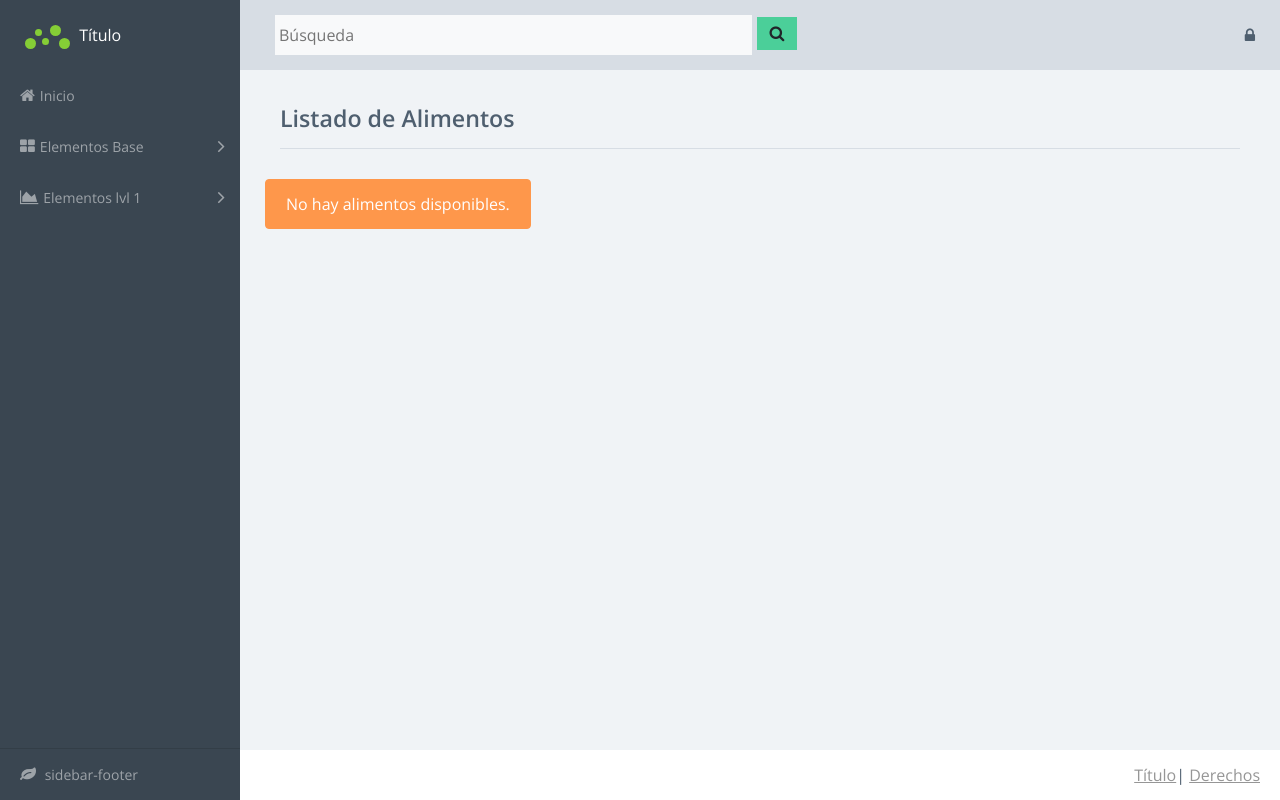
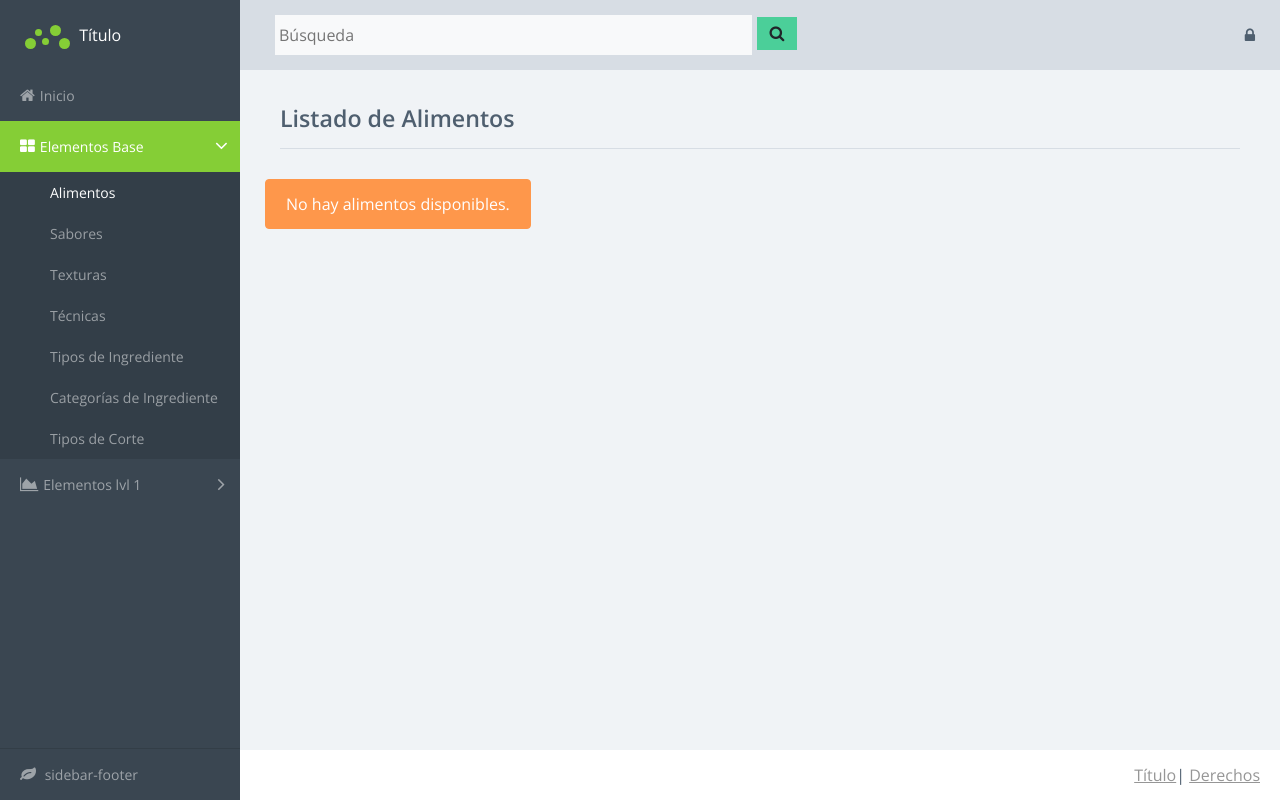
Before and after one commit to mnolae/mcComida, a Django app: page /e/alimentos in a window 1280 px wide. Run offline with Django 3.2, Linux system fonts and the light colour scheme; data that the repository does not hold is empty; some libraries are stand-ins or nearby versions.

Commit message:
Added active and open class in sidebar

```diff
--- a/recetas/templates/recetas/lista_ingredientes.html
+++ b/recetas/templates/recetas/lista_ingredientes.html
@@ -5,7 +5,7 @@
 {% block titulo%}
     Listado de Ingredientes
     {% if user.is_authenticated %}
-    <button class="btn btn-primary btn-sm float-right mb-2" data-toggle="modal" data-target="#Modal" onclick="urlModal('{% url 'elemento_nuevo' url=elemento_entidad %}', 'Nuevo Elemento')" class="top-menu"><i class="fa fa-plus-square"></i>Añadir {{ entidad }}</button>
+    <button class="btn btn-primary btn-sm float-right mb-2" data-toggle="modal" data-target="#Modal" onclick="urlModal('{% url 'elemento_nuevo' url=elemento_entidad %}', 'Nuevo Elemento')" class="top-menu"><i class="fa fa-plus-square"></i> Añadir {{ entidad }}</button>
     {% endif %}
 {% endblock %}
 
--- a/recetas/templates/recetas/sidebar.html
+++ b/recetas/templates/recetas/sidebar.html
@@ -3,7 +3,7 @@
         <a href="/">
             <i class="fa fa-home"></i>Inicio</a>
     </li>
-    <li>
+    <li class="{% if lvl == 0 %}active open{% endif %}">
         <a href="">
             <i class="fa fa-th-large"></i>Elementos Base
             <i class="fa arrow"></i>
@@ -14,17 +14,17 @@
             <li class="{% if request.path == '/e/texturas' %}active{% endif %}"><a href="{% url 'elementos' url='texturas' %}">Texturas</a></li>
             <li class="{% if request.path == '/e/tecnicas' %}active{% endif %}"><a href="{% url 'elementos' url='tecnicas' %}">Técnicas</a></li>
             <li class="{% if request.path == '/e/tipos-ingrediente' %}active{% endif %}"><a href="{% url 'elementos' url='tipos-ingrediente' %}">Tipos de Ingrediente</a></li>
-            <li class="{% if request.path == '/e/categorias-ingrediente' %}active{% endif %}"><a href="{% url 'elementos' url='categorias-ingrediente' %}">Categoría de Ingrediente</a></li>
+            <li class="{% if request.path == '/e/categorias-ingrediente' %}active{% endif %}"><a href="{% url 'elementos' url='categorias-ingrediente' %}">Categorías de Ingrediente</a></li>
             <li class="{% if request.path == '/e/tipos-corte' %}active{% endif %}"><a href="{% url 'elementos' url='tipos-corte' %}">Tipos de Corte</a></li>
         </ul>
     </li>
-    <li>
+    <li class="{% if lvl == 1 %}active open{% endif %}"">
         <a href="">
             <i class="fa fa-area-chart"></i>Elementos lvl 1
             <i class="fa arrow"></i>
         </a>
         <ul class="sidebar-nav">
-            <li><a href="{% url 'elementos' url='ingredientes' %}">Ingredientes</a></li>
+            <li class="{% if request.path == '/e/ingredientes' %}active{% endif %}"><a href="{% url 'elementos' url='ingredientes' %}">Ingredientes</a></li>
         </ul>
     </li>
 </ul>
--- a/recetas/views.py
+++ b/recetas/views.py
@@ -35,7 +35,12 @@ def elementos(request, url):
     paginator = Paginator(lista, 10)
     page = request.GET.get('page')
 
-    context = {'entidad': e[0], 'elemento_entidad': url, 'lista': paginator.get_page(page)}
+    if (url == "ingredientes"):
+        lvl = 1
+    else:
+        lvl = 0
+
+    context = {'entidad': e[0], 'elemento_entidad': url, 'lista': paginator.get_page(page), 'lvl': lvl}
     return render(request, 'recetas/' + e[3], context)
 
 @login_required
```
